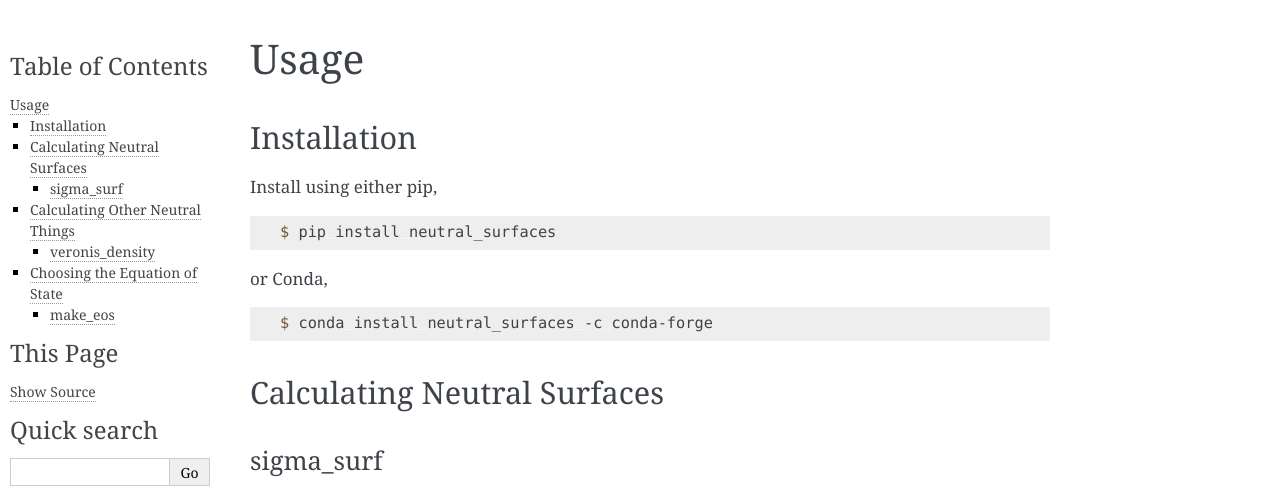
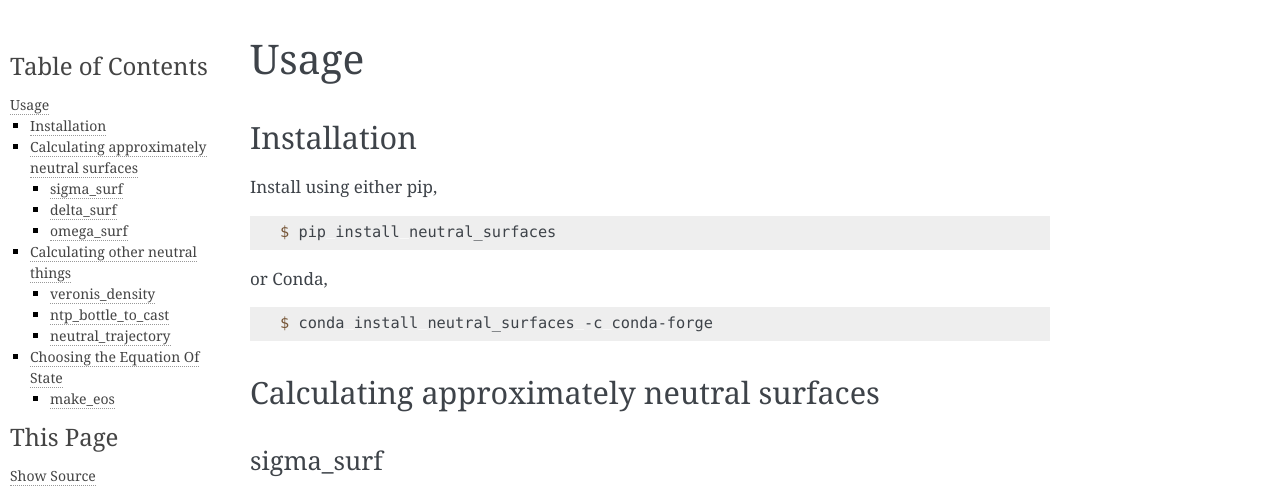
Before and after one commit to geoffstanley/neutralocean, a Sphinx documentation site: the page built from docs/usage.rst, in a window 1280 px wide and 1400 px high. Shown: the top 487 px of the window. Built offline with Sphinx 7.4.7, drawn with Linux system fonts in a browser that asks for light colours; some of the changed text lies outside the part shown; grey boxes are pictures that could not be loaded.

Commit message:
docot update

```diff
--- a/docs/usage.rst
+++ b/docs/usage.rst
@@ -18,24 +18,39 @@ or Conda,
 
 
 
-Calculating Neutral Surfaces
-----------------------------
+Calculating approximately neutral surfaces
+------------------------------------------
 
 sigma_surf
 ~~~~~~~~~~
 .. autofunction:: neutral_surfaces.sigma_surf
+
+delta_surf
+~~~~~~~~~~
 .. autofunction:: neutral_surfaces.delta_surf
+
+omega_surf
+~~~~~~~~~~
 .. autofunction:: neutral_surfaces.omega_surf
 
 
-Calculating Other Neutral Things
+Calculating other neutral things
 --------------------------------
 
 veronis_density
 ~~~~~~~~~~~~~~~
-.. autofunction:: neutral_surfaces.lib.veronis_density
+.. autofunction:: neutral_surfaces.ntp.veronis_density
 
-Choosing the Equation of State
+ntp_bottle_to_cast
+~~~~~~~~~~~~~~~~~~
+.. autofunction:: neutral_surfaces.ntp.ntp_bottle_to_cast
+
+neutral_trajectory
+~~~~~~~~~~~~~~~~~~
+.. autofunction:: neutral_surfaces.ntp.neutral_trajectory
+
+
+Choosing the Equation Of State
 ------------------------------
 
 make_eos
```
Also changed, not shown: docs/internals.rst (+0 -8 lines), 1 other file.
